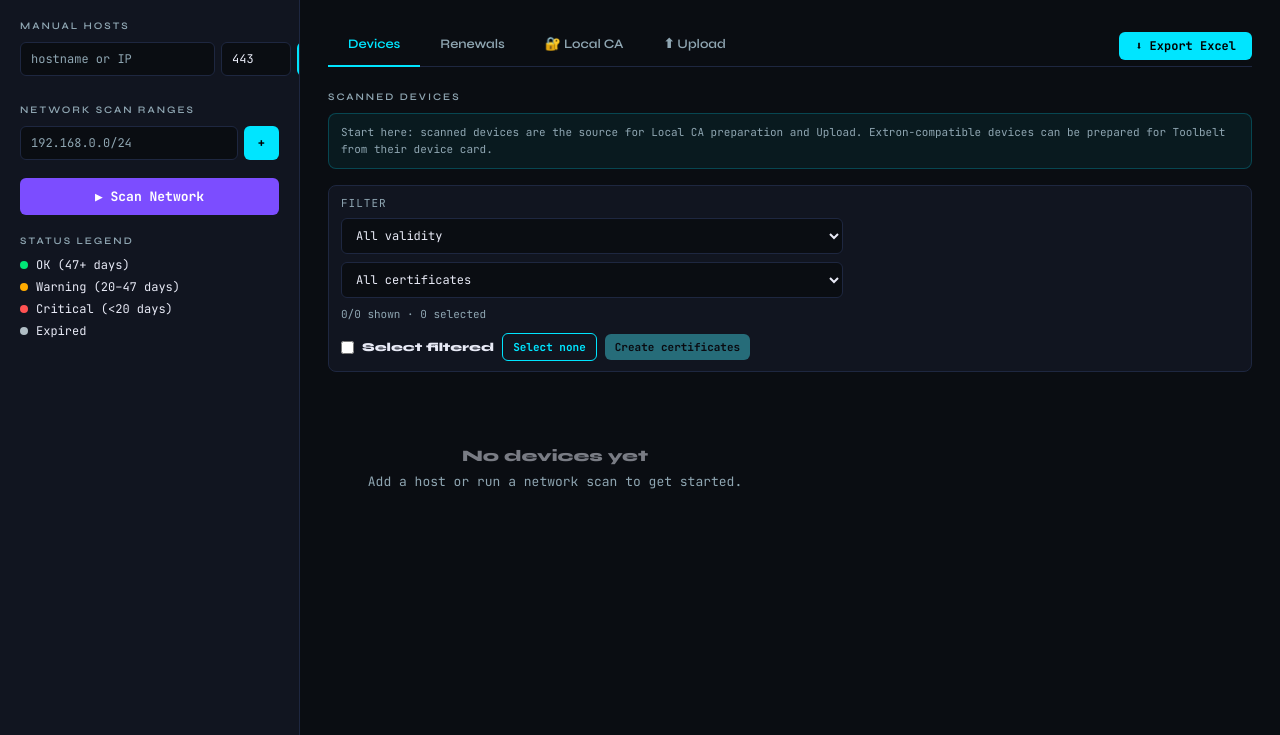
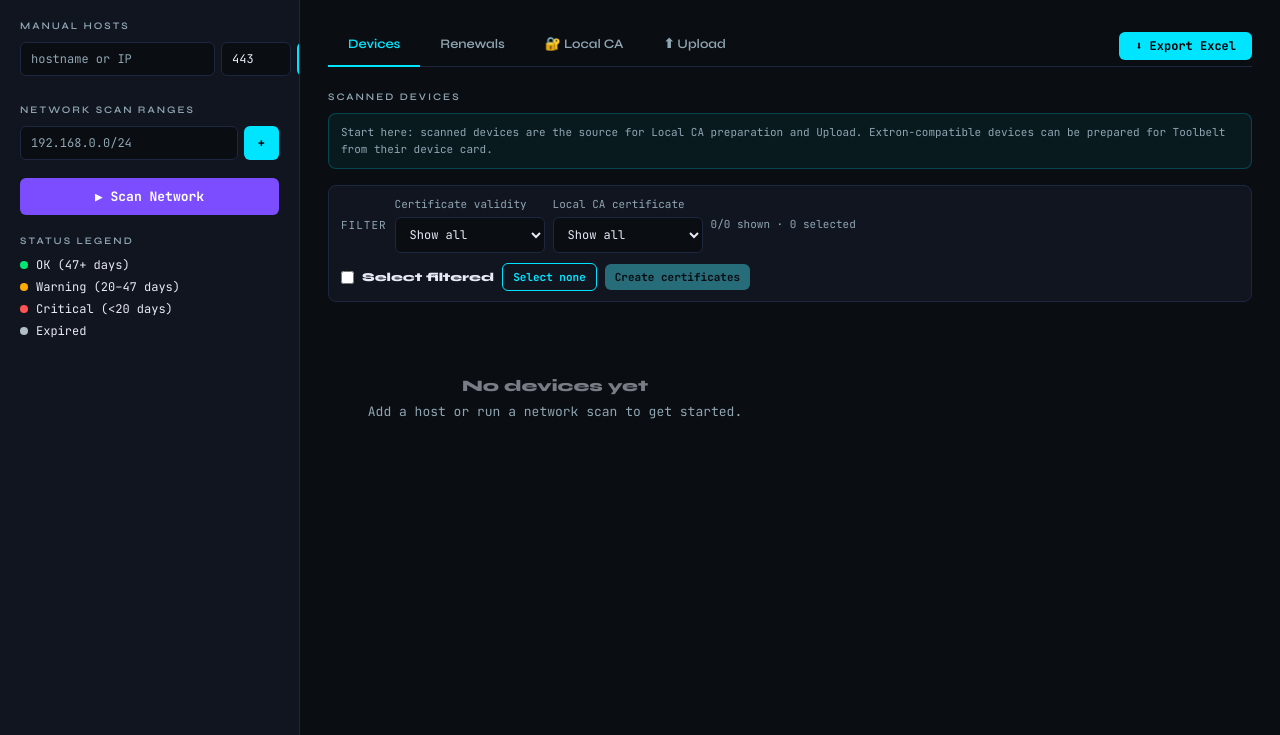
Before and after one commit to wilfreddenijs/certmon, a Flask app: page / in a window 1280 px wide. Shown: the part 71-806 px from the top of the page. Run offline with Flask 3, Linux system fonts and the light colour scheme; data that the repository does not hold is empty.

Commit message:
feat(04): polish device filters and upload controls

```diff
--- a/templates/index.html
+++ b/templates/index.html
@@ -281,6 +281,17 @@
     flex-wrap: wrap;
   }
 
+  .device-filter-options {
+    display: inline-flex;
+    align-items: center;
+    gap: 8px;
+    flex-wrap: nowrap;
+  }
+
+  .device-filter-options select {
+    min-width: 150px;
+  }
+
   /* Cert grid */
   .cert-grid {
     display: grid;
@@ -690,10 +701,10 @@
 <header>
   <div class="logo">Cert<span>/</span>Mon</div>
   <div class="header-stats" id="header-stats">
-    <div class="stat-pill"><div class="stat-dot" style="background:var(--ok)"></div><span id="stat-ok">0 OK</span></div>
-    <div class="stat-pill"><div class="stat-dot" style="background:var(--warning)"></div><span id="stat-warn">0 Warning</span></div>
-    <div class="stat-pill"><div class="stat-dot" style="background:var(--critical)"></div><span id="stat-crit">0 Critical</span></div>
-    <div class="stat-pill"><div class="stat-dot" style="background:var(--expired)"></div><span id="stat-exp">0 Expired</span></div>
+    <div class="stat-pill" style="cursor:pointer" title="Filter Devices by OK" onclick="filterDeviceStatusFromSummary('ok')"><div class="stat-dot" style="background:var(--ok)"></div><span id="stat-ok">0 OK</span></div>
+    <div class="stat-pill" style="cursor:pointer" title="Filter Devices by Warning" onclick="filterDeviceStatusFromSummary('warning')"><div class="stat-dot" style="background:var(--warning)"></div><span id="stat-warn">0 Warning</span></div>
+    <div class="stat-pill" style="cursor:pointer" title="Filter Devices by Critical" onclick="filterDeviceStatusFromSummary('critical')"><div class="stat-dot" style="background:var(--critical)"></div><span id="stat-crit">0 Critical</span></div>
+    <div class="stat-pill" style="cursor:pointer" title="Filter Devices by Expired" onclick="filterDeviceStatusFromSummary('expired')"><div class="stat-dot" style="background:var(--expired)"></div><span id="stat-exp">0 Expired</span></div>
   </div>
 </header>
 
@@ -767,18 +778,26 @@
       <div class="device-filter-bar">
         <div class="device-filter-group">
           <span class="form-label" style="margin:0">Filter</span>
+          <span class="device-filter-options">
+            <label style="display:flex;flex-direction:column;gap:4px">
+              <span class="help-text">Certificate validity</span>
               <select id="device-status-filter" onchange="setDeviceStatusFilter(this.value)">
-            <option value="all">All validity</option>
+              <option value="all">Show all</option>
               <option value="ok">OK</option>
               <option value="warning">Warning</option>
               <option value="critical">Critical</option>
               <option value="expired">Expired</option>
               </select>
+            </label>
+            <label style="display:flex;flex-direction:column;gap:4px">
+              <span class="help-text">Local CA certificate</span>
               <select id="device-certificate-filter" onchange="setDeviceCertificateFilter(this.value)">
-            <option value="all">All certificates</option>
-            <option value="with">Certificate made</option>
-            <option value="without">No certificate</option>
+                <option value="all">Show all</option>
+                <option value="with">Created</option>
+                <option value="without">Not created</option>
               </select>
+            </label>
+          </span>
           <span class="help-text" id="device-filter-count"></span>
         </div>
         <div class="device-filter-group">
@@ -830,7 +849,8 @@
             <button class="btn" id="toolbelt-upload-btn" onclick="startToolbeltUpload()" disabled>Start Toolbelt upload</button>
           </div>
           <div style="display:flex;gap:8px;flex-wrap:wrap">
-            <button class="btn btn-ghost" onclick="saveToolbeltDefaultCredentials()">Shared device password</button>
+            <button class="btn btn-ghost" onclick="saveToolbeltDefaultCredentials()">Shared Device Credentials</button>
+            <button class="btn btn-danger" onclick="removeAllPreparedToolbeltDevices()">Remove all</button>
             <button class="btn btn-danger" id="toolbelt-stop-btn" onclick="stopToolbeltRun()" disabled>Stop after current device</button>
           </div>
         </div>
@@ -1133,6 +1153,12 @@
     renderCerts(currentCertificates);
   }
 
+  function filterDeviceStatusFromSummary(value) {
+    switchTab('certs');
+    deviceStatusFilter = deviceStatusFilter === value ? 'all' : value;
+    renderCerts(currentCertificates);
+  }
+
   function setDeviceCertificateFilter(value) {
     deviceCertificateFilter = value;
     renderCerts(currentCertificates);
@@ -1195,6 +1221,10 @@
     });
     const countEl = document.getElementById('device-filter-count');
     if (countEl) countEl.textContent = `${entries.length}/${allEntries.length} shown · ${selectedFilteredCount} selected`;
+    const statusFilter = document.getElementById('device-status-filter');
+    if (statusFilter) statusFilter.value = deviceStatusFilter;
+    const certificateFilter = document.getElementById('device-certificate-filter');
+    if (certificateFilter) certificateFilter.value = deviceCertificateFilter;
     const selectFiltered = document.getElementById('device-select-filtered');
     if (selectFiltered) {
       selectFiltered.checked = entries.length > 0 && selectedFilteredCount === entries.length;
@@ -2195,7 +2225,7 @@
             <div class="help-text">Dry-run status: ${toolbeltStatusLabel(d.dry_run)}</div>
             <div class="help-text">Upload status: ${toolbeltStatusLabel(d.upload)}</div>
           </div>
-          <button class="btn btn-ghost" style="font-size:11px;padding:5px 10px" onclick="event.preventDefault();saveToolbeltCredentials('${escAttr(d.selector)}')">Credentials</button>
+          <button class="btn btn-ghost" style="font-size:11px;padding:5px 10px" onclick="event.preventDefault();saveToolbeltCredentials('${escAttr(d.selector)}')">Device Credentials</button>
           <button class="btn btn-danger" style="font-size:11px;padding:5px 10px" title="Remove from Upload and delete the associated Local CA device certificate" onclick="event.preventDefault();removePreparedToolbeltDevice('${escAttr(d.certificate_id)}','${escAttr(d.label)}')">Remove</button>
         </label>
       </div>
@@ -2338,6 +2368,21 @@
     await refreshCertificateWorkflow();
   }
 
+  async function removeAllPreparedToolbeltDevices() {
+    if (!toolbeltDevices.length) return;
+    const ok = confirm(`Remove all ${toolbeltDevices.length} prepared upload device(s)?\n\nThis will delete their associated Local CA device certificates. Scanned devices remain visible on Devices.`);
+    if (!ok) return;
+    for (const device of toolbeltDevices) {
+      const res = await fetch(`/api/ca/issued/${encodeURIComponent(device.certificate_id)}`, { method: 'DELETE' });
+      if (!res.ok) {
+        const data = await res.json().catch(() => ({}));
+        alert(data.error || `Could not remove ${device.label}`);
+        break;
+      }
+    }
+    await refreshCertificateWorkflow();
+  }
+
   function renderUploadDevices() {
     const list = document.getElementById('upload-device-list');
     if (!list) return;
```
Also changed, not shown: tests/test_ui_contract.py (+11 -3 lines). Lines whose indentation alone changed are shown as unchanged.
